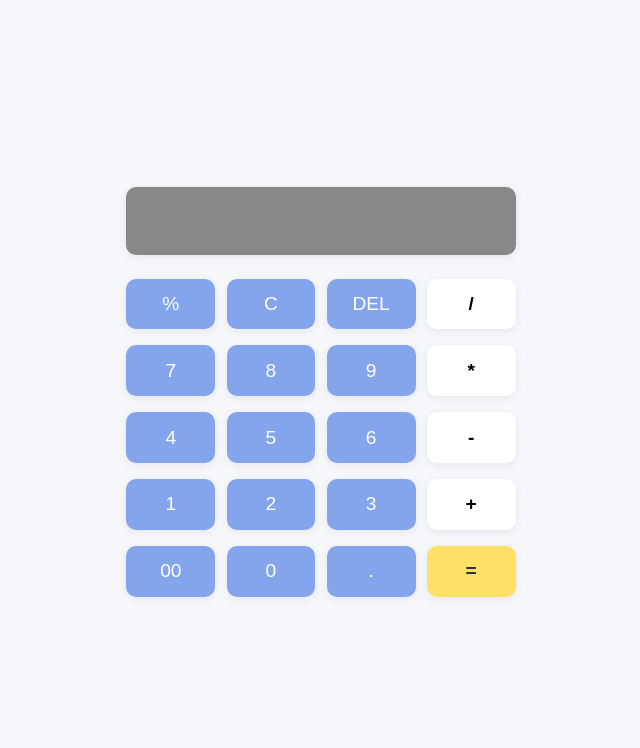
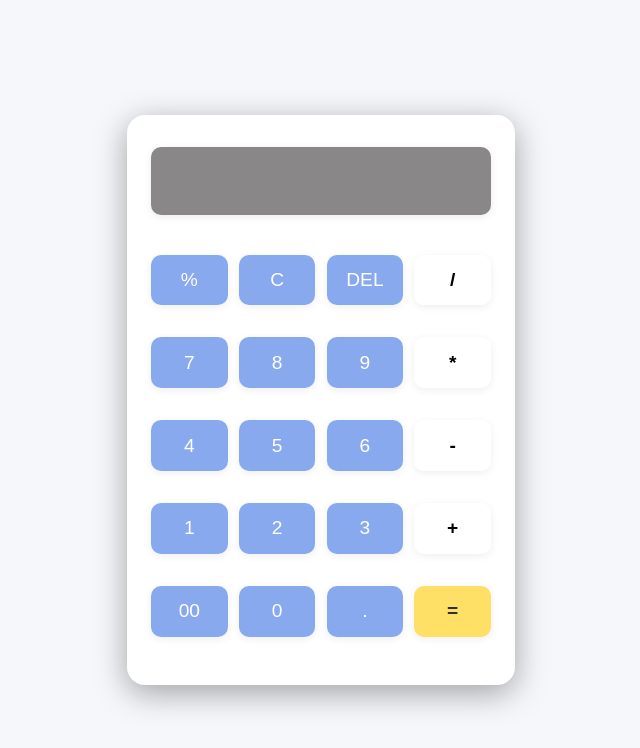
Before and after one commit to SriKanth-leo/Calculator-, a plain HTML site: page index.html in a window 1280 px wide. Shown: the whole page, without its empty margins (319-959 px from the left). Drawn offline with Linux system fonts and the light colour scheme.

Commit message:
Update index.css

```diff
--- a/index.css
+++ b/index.css
@@ -8,7 +8,7 @@ body {
     margin: 0;
 }
 
-.calculater {
+.calculator {
     background: #FFFFFF;
     width: 340px;
     padding: 2rem 1.5rem;
@@ -88,4 +88,5 @@ body {
 .form-group button[operator]:hover {
     background: #edededfc;
     color: #000000;
+
 }
```
